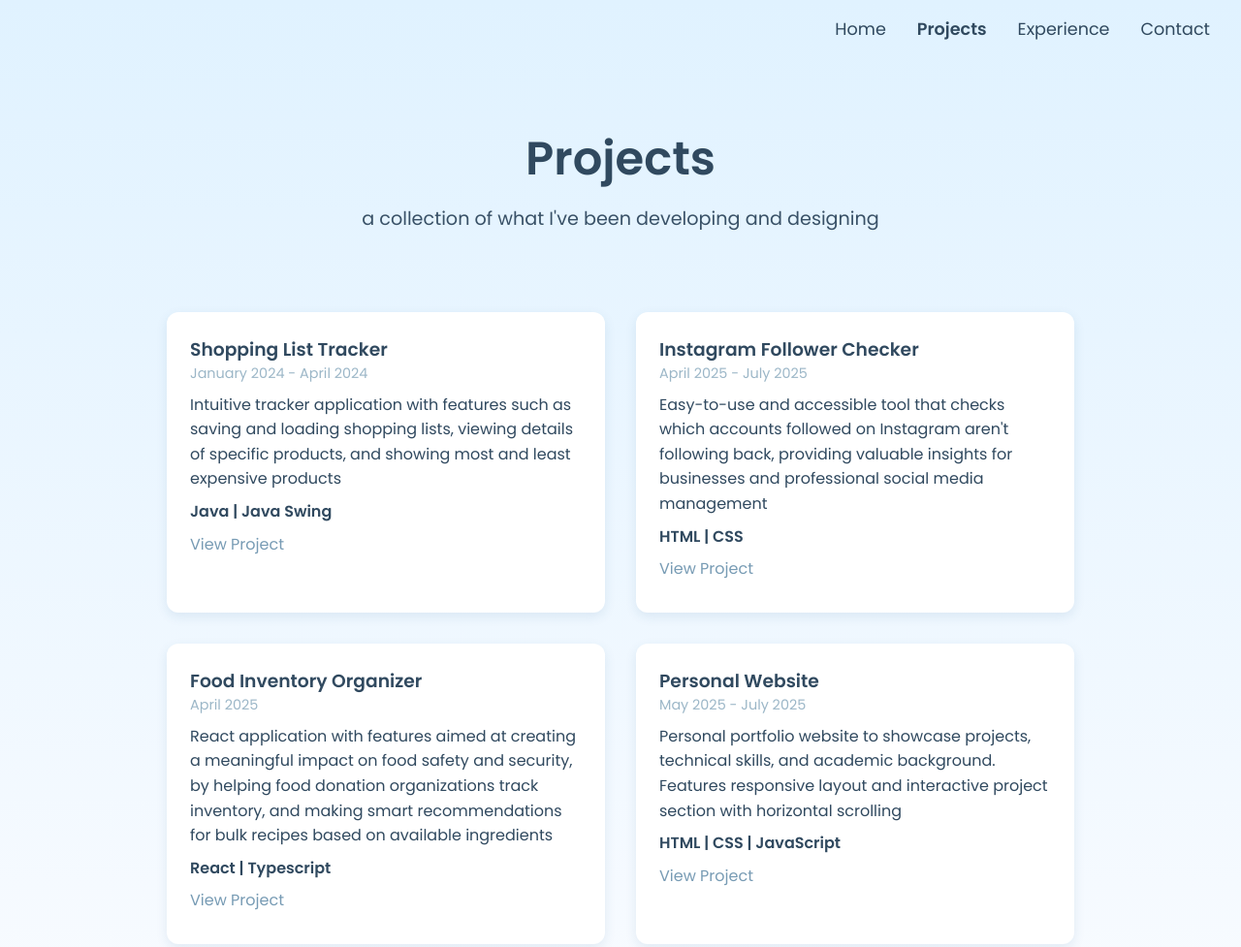
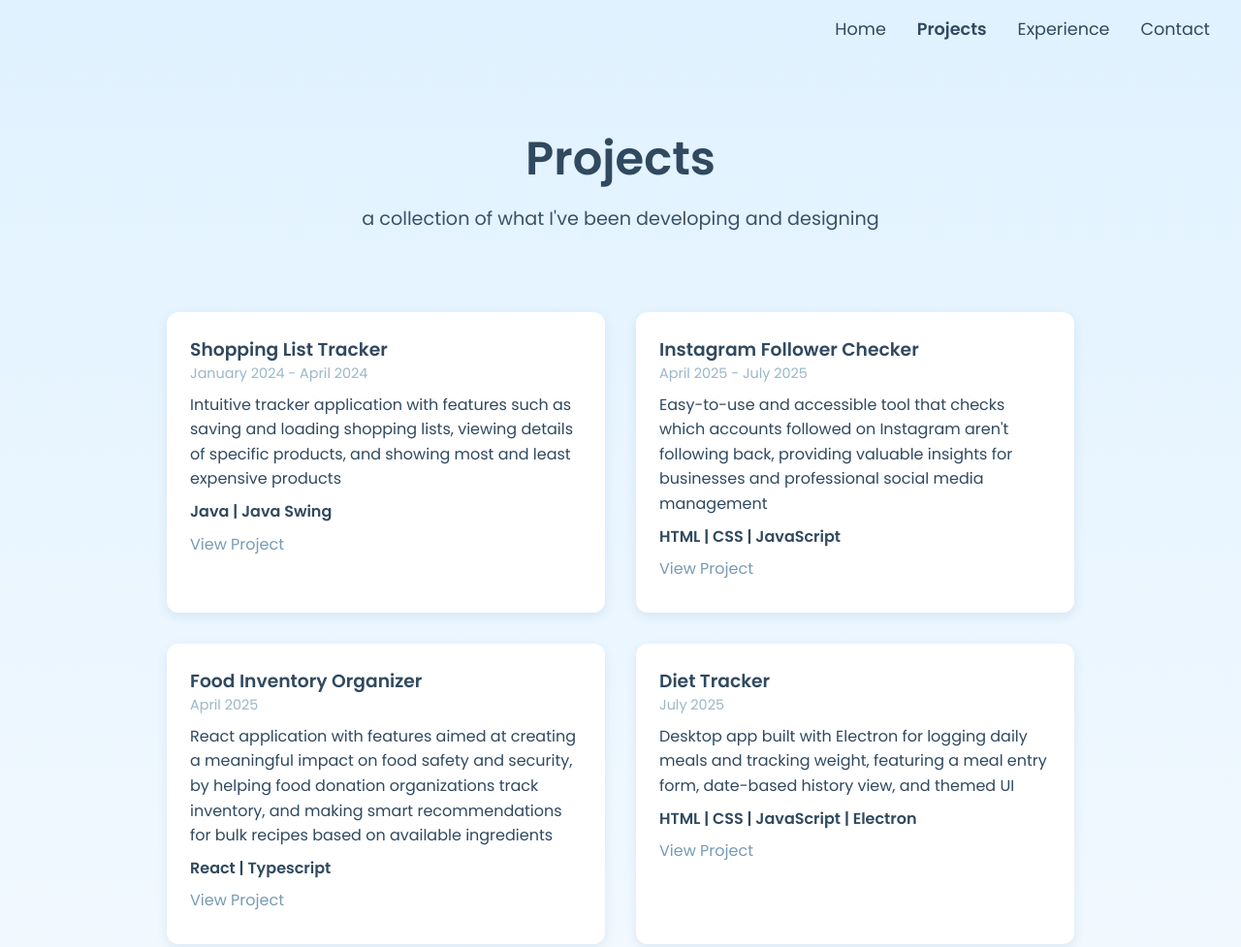
Before and after one commit to caiwwei/personal-website, a plain HTML site: page projects.html in a window 1280 px wide. Shown: the top 977 px of the page at 97% size. Drawn offline with Linux system fonts and the light colour scheme.

Commit message:
new project

```diff
--- a/projects.html
+++ b/projects.html
@@ -35,7 +35,7 @@
       <h3>Instagram Follower Checker</h3>
         <p class="project-date">April 2025 - July 2025</p>
       <p>Easy-to-use and accessible tool that checks which accounts followed on Instagram aren't following back, providing valuable insights for businesses and professional social media management</p>
-      <p class="language">HTML | CSS</p>
+      <p class="language">HTML | CSS | JavaScript</p>
       <p><a href="https://instagram-follower-checker.vercel.app/" target="_blank">View Project</a></p>
     </div>
         <div class="project-card">
@@ -44,6 +44,13 @@
       <p>React application with features aimed at creating a meaningful impact on food safety and security, by helping food donation organizations track inventory, and making smart recommendations for bulk recipes based on available ingredients</p>
        <p class="language">React | Typescript</p>
       <p><a href="https://github.com/ultimate-patronum/SecondBite" target="_blank">View Project</a></p>
+    </div>
+    <div class="project-card">
+      <h3>Diet Tracker</h3>
+        <p class="project-date">July 2025</p>
+      <p>Desktop app built with Electron for logging daily meals and tracking weight, featuring a meal entry form, date-based history view, and themed UI</p>
+      <p class="language">HTML | CSS | JavaScript | Electron</p>
+      <p><a href="https://github.com/caiwwei/diet-tracker" target="_blank">View Project</a></p>
     </div>
     <div class="project-card">
       <h3>Personal Website</h3>
```
Also changed, not shown: contact.html (+1 -1 lines), index.html (+5 -0 lines).
